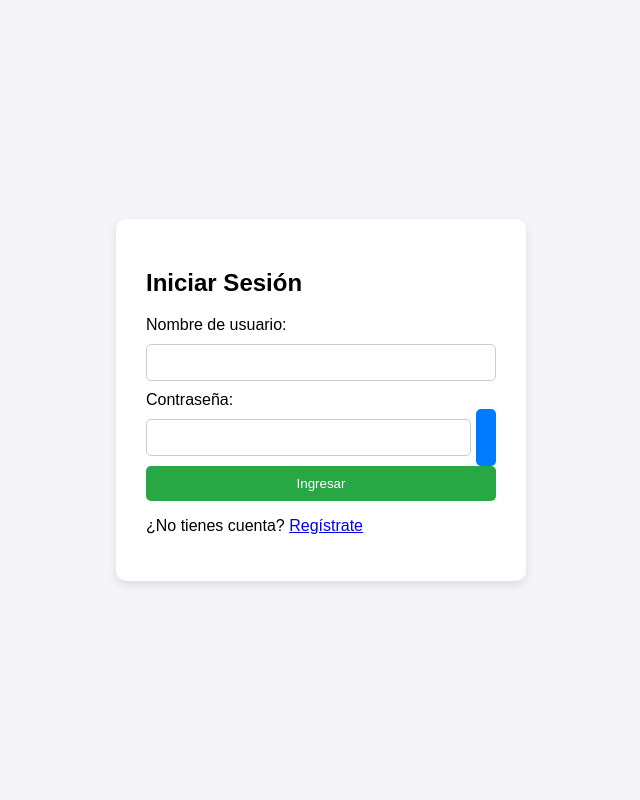
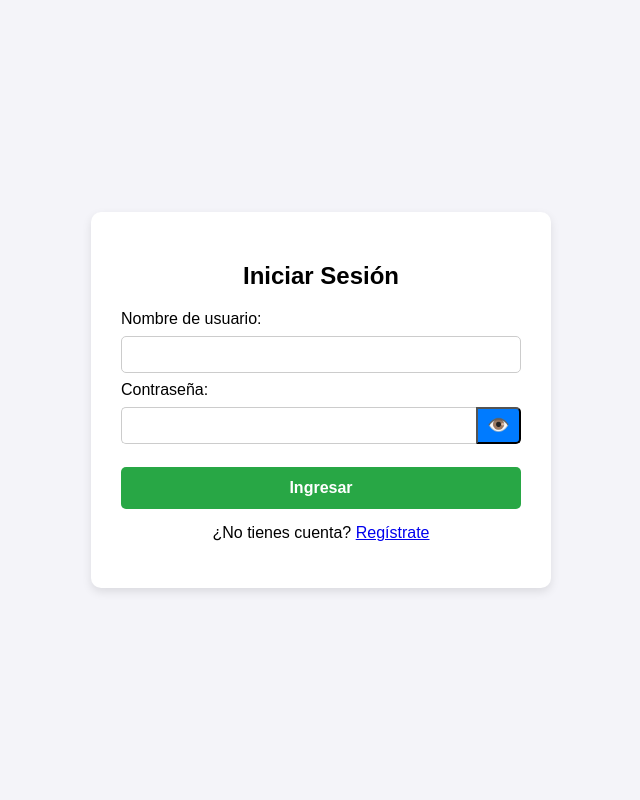
Before and after one commit to MauricioPinoReyes/Eva1-Backend, a Django app: page / in a window 1280 px wide. Shown: the whole page, without its empty margins (319-959 px from the left). Run offline with Django 5.2, Linux system fonts and the light colour scheme.

Commit message:
mensaje de confirmacion login y ocultamiento de contraseña login ok

```diff
--- a/usuarios/static/css/estilos.css
+++ b/usuarios/static/css/estilos.css
@@ -4,7 +4,7 @@ body {
     display: flex;
     justify-content: center;
     align-items: center;
-    height: 100vh;
+    min-height: 100vh;
     margin: 0;
 }
 .contenedor {
@@ -12,28 +12,54 @@ body {
     padding: 30px;
     border-radius: 10px;
     box-shadow: 0 4px 10px rgba(0,0,0,0.1);
-    width: 350px;
+    width: 100%;
+    max-width: 400px;
 }
 input {
     width: 100%;
     padding: 10px;
-    margin: 10px 0;
+    margin: 8px 0;
     border: 1px solid #ccc;
     border-radius: 5px;
     box-sizing: border-box;
 }
-button {
+
+/* Estilo solo para botones de enviar/registro */
+button.btn-submit {
     width: 100%;
-    padding: 10px;
+    padding: 12px;
     background-color: #28a745;
     color: white;
     border: none;
     border-radius: 5px;
     cursor: pointer;
+    margin-top: 15px;
+    font-size: 16px;
+    font-weight: bold;
 }
-button:hover { background-color: #218838; }
-.error { color: red; font-size: 0.9em; }
-.requisitos { color: gray; font-size: 0.8em; }
-.input-pass { display: flex; }
-.input-pass input { flex: 1; }
-.input-pass button { width: auto; margin-left: 5px; background: #007bff; }
+button.btn-submit:hover { background-color: #218838; }
+
+/* Estilo específico para el botón del ojo */
+.input-pass { display: flex; margin: 8px 0; }
+.input-pass input { flex: 1; margin: 0; border-right: none; border-top-right-radius: 0; border-bottom-right-radius: 0; }
+.input-pass button {
+    width: 45px !important;
+    margin: 0 !important;
+    background: #007bff !important;
+    border-radius: 0 5px 5px 0 !important;
+    font-size: 18px;
+}
+.input-pass button:hover { background: #0056b3 !important; }
+
+.error { color: red; font-size: 0.9em; margin-top: -5px; display: block; }
+.requisitos { color: gray; font-size: 0.8em; display: block; margin-top: -5px; margin-bottom: 10px; }
+
+/* Estilos para los mensajes de Django */
+.alerta-exito {
+    background-color: #d4edda; color: #155724; padding: 10px; border-radius: 5px;
+    margin-bottom: 15px; border: 1px solid #c3e6cb; text-align: center;
+}
+.alerta-error {
+    background-color: #f8d7da; color: #721c24; padding: 10px; border-radius: 5px;
+    margin-bottom: 15px; border: 1px solid #f5c6cb; text-align: center;
+}
--- a/usuarios/templates/login.html
+++ b/usuarios/templates/login.html
@@ -1,20 +1,52 @@
 {% extends "base.html" %}
 {% block content %}
-<h2>Iniciar Sesión</h2>
-{% if error %}<p class="error">{{ error }}</p>{% endif %}
+<h2 style="text-align: center;">Iniciar Sesión</h2>
+
+<!-- MENSAJE DE ÉXITO (Viene del registro) -->
+{% if messages %}
+    {% for message in messages %}
+        <div class="alerta-exito">{{ message }}</div>
+    {% endfor %}
+{% endif %}
+
+<!-- MENSAJE DE ERROR -->
+{% if error %}
+    <div class="alerta-error">{{ error }}</div>
+{% endif %}
 
 <form method="POST">
     {% csrf_token %}
+
     <label>Nombre de usuario:</label>
     <input type="text" name="nombre" required>
 
     <label>Contraseña:</label>
     <div class="input-pass">
         <input type="password" id="passLogin" name="pass" required>
-        <button type="button" id="btnMostrar">️</button>
+        <button type="button" id="btnMostrar">👁️</button>
     </div>
 
-    <button type="submit">Ingresar</button>
+    <button type="submit" class="btn-submit">Ingresar</button>
 </form>
-<p>¿No tienes cuenta? <a href="/registro/">Regístrate</a></p>
+
+<p style="text-align: center; margin-top: 15px;">¿No tienes cuenta? <a href="/registro/">Regístrate</a></p>
+
+
+<!-- Mostrar/Ocultar contraseña en el login (no carga desde script.js) -->
+<script>
+    let btnMostrar = document.getElementById('btnMostrar');
+    let passLogin = document.getElementById('passLogin');
+
+    if(btnMostrar && passLogin) {
+        btnMostrar.addEventListener('click', function() {
+            if (passLogin.type === "password") {
+                passLogin.type = "text";
+                this.textContent = "🙈";
+            } else {
+                passLogin.type = "password";
+                this.textContent = "👁️";
+            }
+        });
+    }
+</script>
 {% endblock %}
--- a/usuarios/views.py
+++ b/usuarios/views.py
@@ -1,5 +1,6 @@
 from django.shortcuts import render, redirect
 from django.http import HttpResponse
+from django.contrib import messages  # <--- 1. AGREGA ESTA LÍNEA
 from .models import Usuario
 import re
 
@@ -24,6 +25,7 @@ def registro(request):
         else:
             # Guardar en BD
             Usuario.objects.create(nombre_usuario=nombre, correo=correo, contrasena=pass1)
+            messages.success(request, "Se ha registrado correctamente.") # <--- 2. AGREGA ESTA LÍNEA
             return redirect('login') # Redirigir al login
 
     return render(request, 'registro.html', {'error': mensaje_error})
@@ -38,16 +40,13 @@ def login_view(request):
         try:
             usuario = Usuario.objects.get(nombre_usuario=nombre)
 
-            # Validar si está bloqueado
             if usuario.bloqueado:
                 mensaje_error = "Clave bloqueada. Ha superado el máximo de intentos permitidos."
             elif usuario.contrasena == pass_ingresada:
-                # Login exitoso, resetear intentos
                 usuario.intentos_fallidos = 0
                 usuario.save()
                 return render(request, 'bienvenida.html', {'usuario': usuario.nombre_usuario})
             else:
-                # Contraseña incorrecta
                 usuario.intentos_fallidos += 1
                 if usuario.intentos_fallidos >= 3:
                     usuario.bloqueado = True
```
Also changed, not shown: usuarios/static/js/scripts.js (+7 -4 lines), usuarios/templates/registro.html (+22 -3 lines), db.sqlite3.
